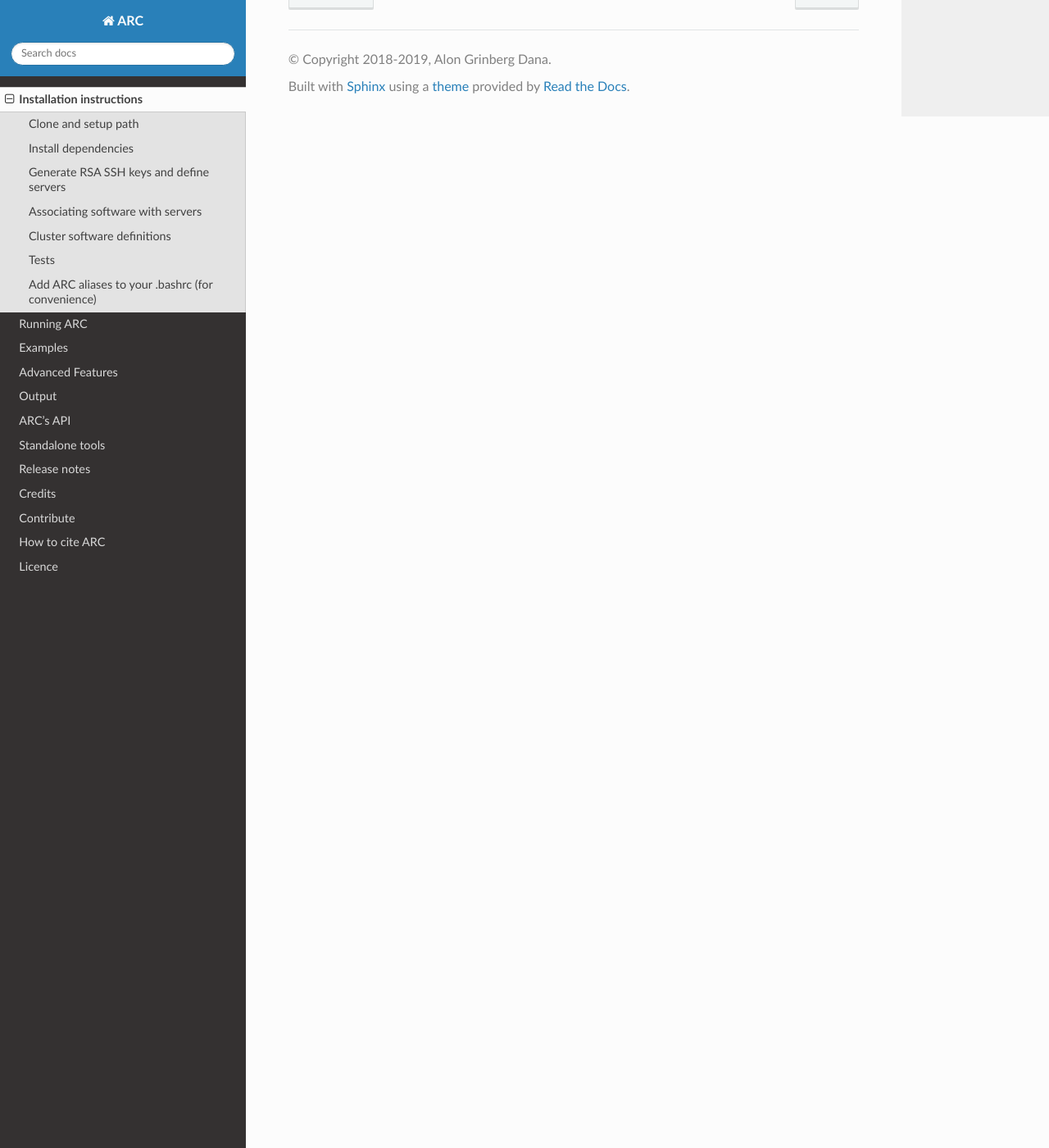
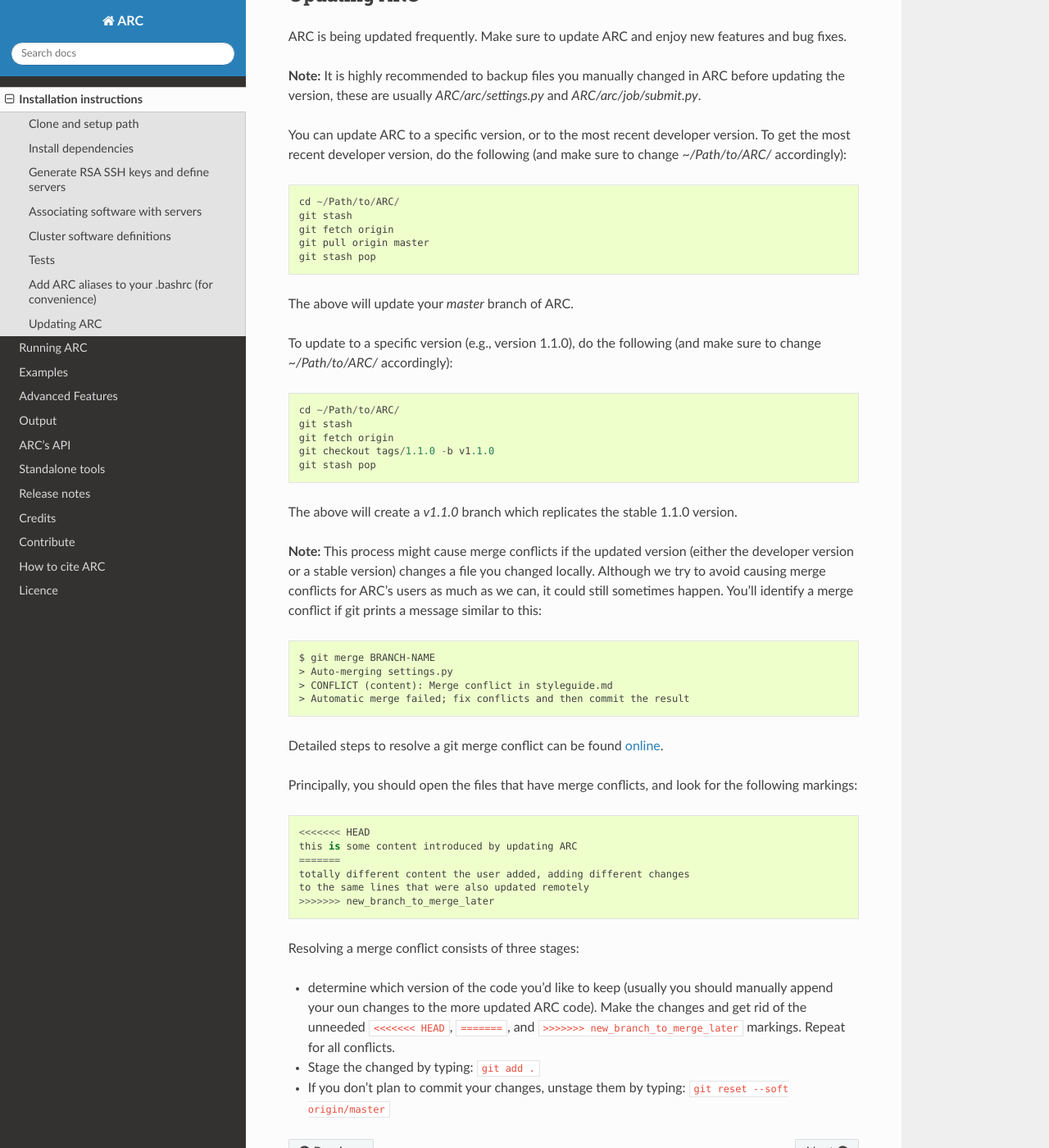
Before and after one commit to ReactionMechanismGenerator/ARC, a Sphinx documentation site: the page built from docs/source/installation.rst, in a window 1280 px wide and 1400 px high, scrolled down 3815 px. Shown: the whole window at 82% size. Built offline with Sphinx 7.4.7 and the Read the Docs theme 2.0.0, drawn with Linux system fonts in a browser that asks for light colours; formulas are drawn with MathJax 3; the version number could not be read and is left out.

Commit message:
Docs: Added a section about updating ARC to Installation

```diff
--- a/docs/source/installation.rst
+++ b/docs/source/installation.rst
@@ -157,6 +157,7 @@ Tests
 
     git stash pop
 
+
 .. _aliases:
 
 Add ARC aliases to your .bashrc (for convenience)
@@ -172,4 +173,69 @@ Below are optional aliases to make ARC (even) more convenient (make sure to chan
   alias j='cd $arc_path/ipython/ && arce && jupyter notebook'
 
 
+
+Updating ARC
+^^^^^^^^^^^^
+
+ARC is being updated frequently. Make sure to update ARC and enjoy new features and bug fixes.
+
+**Note:** It is highly recommended to backup files you manually changed in ARC before updating the version,
+these are usually `ARC/arc/settings.py` and `ARC/arc/job/submit.py`.
+
+You can update ARC to a specific version, or to the most recent developer version.
+To get the most recent developer version, do the following
+(and make sure to change `~/Path/to/ARC/` accordingly)::
+
+    cd ~/Path/to/ARC/
+    git stash
+    git fetch origin
+    git pull origin master
+    git stash pop
+
+The above will update your `master` branch of ARC.
+
+To update to a specific version (e.g., version 1.1.0), do the following
+(and make sure to change `~/Path/to/ARC/` accordingly)::
+
+    cd ~/Path/to/ARC/
+    git stash
+    git fetch origin
+    git checkout tags/1.1.0 -b v1.1.0
+    git stash pop
+
+The above will create a `v1.1.0` branch which replicates the stable 1.1.0 version.
+
+**Note:** This process might cause merge conflicts if the updated version (either the developer version
+or a stable version) changes a file you changed locally. Although we try to avoid causing merge conflicts
+for ARC's users as much as we can, it could still sometimes happen.
+You'll identify a merge conflict if git prints a message similar to this::
+
+    $ git merge BRANCH-NAME
+    > Auto-merging settings.py
+    > CONFLICT (content): Merge conflict in styleguide.md
+    > Automatic merge failed; fix conflicts and then commit the result
+
+Detailed steps to resolve a git merge conflict can be found `online`__.
+
+__ mergeConflict_
+
+Principally, you should open the files that have merge conflicts, and look for the following markings::
+
+    <<<<<<< HEAD
+    this is some content introduced by updating ARC
+    =======
+    totally different content the user added, adding different changes
+    to the same lines that were also updated remotely
+    >>>>>>> new_branch_to_merge_later
+
+Resolving a merge conflict consists of three stages:
+
+- determine which version of the code you'd like to keep
+  (usually you should manually append your oun changes to the more
+  updated ARC code). Make the changes and get rid of the unneeded ``<<<<<<< HEAD``,
+  ``=======``, and ``>>>>>>> new_branch_to_merge_later`` markings. Repeat for all conflicts.
+- Stage the changed by typing: ``git add .``
+- If you don't plan to commit your changes, unstage them by typing: ``git reset --soft origin/master``
+
+
 .. include:: links.txt
--- a/docs/source/links.txt
+++ b/docs/source/links.txt
@@ -16,3 +16,4 @@
 .. _roadmap: https://github.com/ReactionMechanismGenerator/ARC/wiki/Roadmap
 .. _gaussian: http://gaussian.com/
 .. _DFTGridStudy: https://doi.org/10.26434/chemrxiv.8864204.v5
+.. _mergeConflict: https://www.atlassian.com/git/tutorials/using-branches/merge-conflicts
```
Also changed, not shown: other parts of docs/source/installation.rst (+2 -2 lines).
